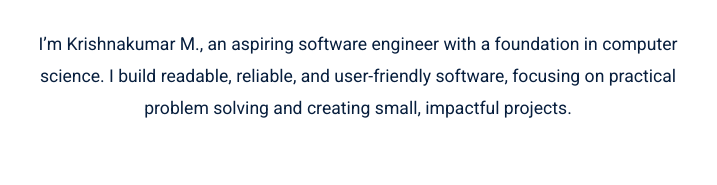
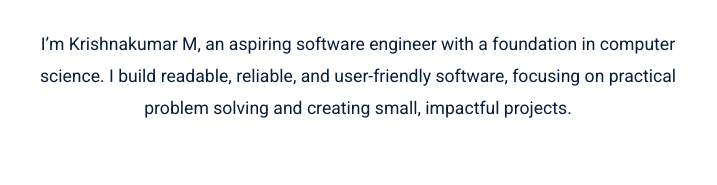
Before and after one commit to Krishnakumar-M-CS/Krishna-s-Portfolio, a plain HTML site: page index.html in a window 1280 px wide. Shown: the part 769-954 px from the top of the page, 282-999 px from the left. Drawn offline with Linux system fonts and the light colour scheme.

Commit message:
Update index.html

```diff
--- a/index.html
+++ b/index.html
@@ -82,7 +82,7 @@
 <!-- About Section -->
 <section id="about">
   <h3>About Me</h3>
-  <p>I’m Krishnakumar M., an aspiring software engineer with a foundation in computer science. I build readable, reliable, and user-friendly software, focusing on practical problem solving and creating small, impactful projects.</p>
+  <p>I’m Krishnakumar M, an aspiring software engineer with a foundation in computer science. I build readable, reliable, and user-friendly software, focusing on practical problem solving and creating small, impactful projects.</p>
 </section>
 
 <!-- Skills Section -->
```
